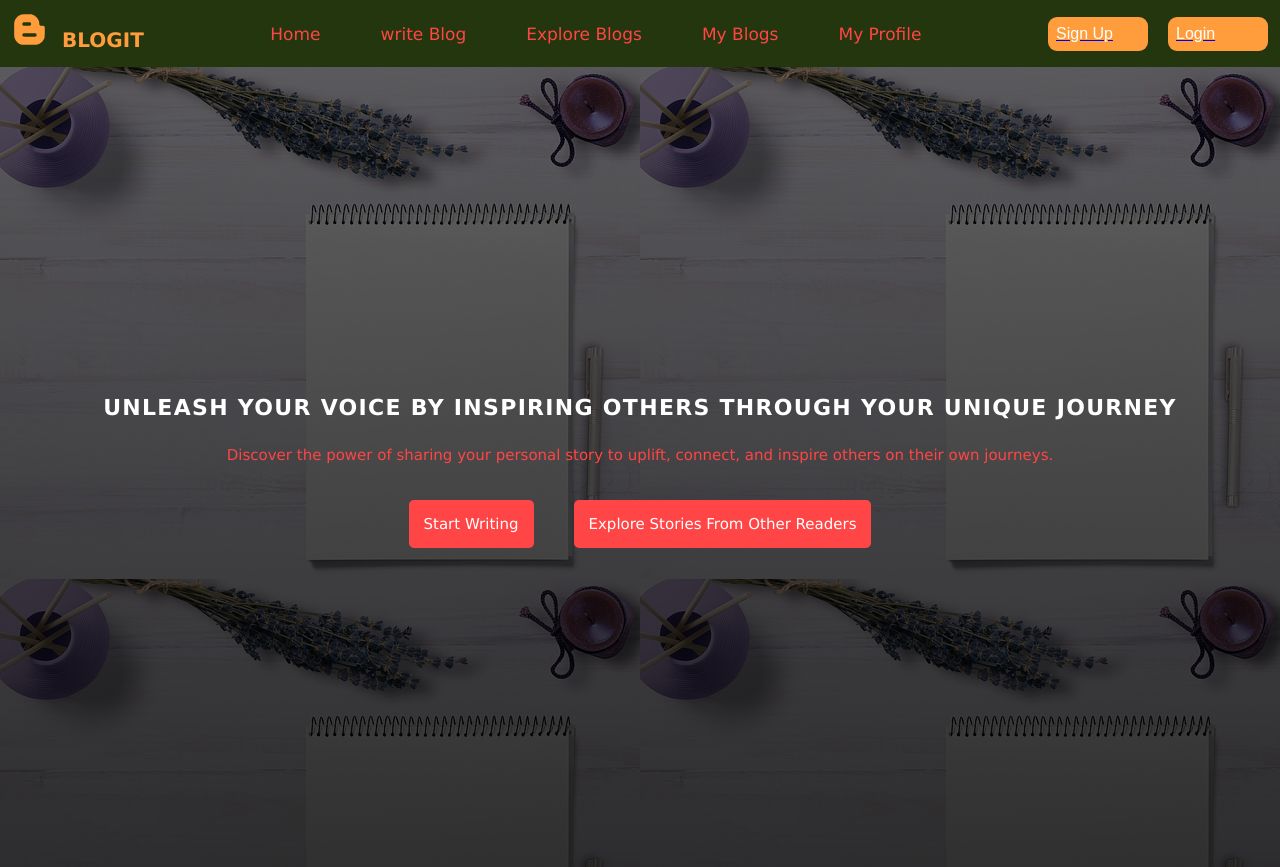
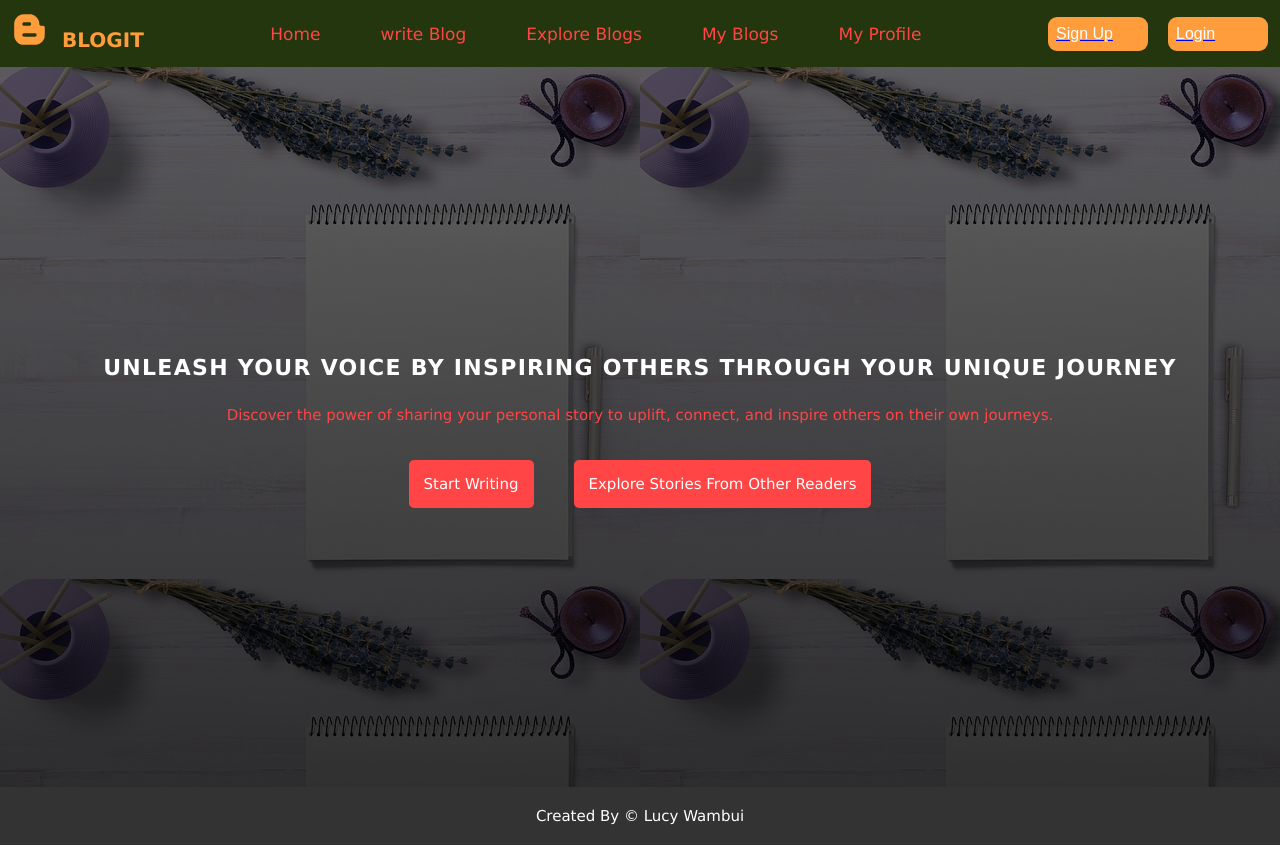
Before and after one commit to lwambon/BloggIt-website, a React (Vite) app in the folder client/: page / in a window 1280 px wide. After the commit the page ends 845 px from the top, so only its background shows below. Built offline with nearby package versions, Linux system fonts and the light colour scheme.

Commit message:
footer section

```diff
--- a/client/src/App.jsx
+++ b/client/src/App.jsx
@@ -10,6 +10,7 @@ import Profile from "./pages/MyProfile/Profile";
 import Login from "./component/Login/Login";
 import SignUp from "./component/SignUp/SignUp";
 import EditBlog from "./pages/EditBlog/EditBlog";
+import Footer from "./component/Footer/Footer";
 
 const client = new QueryClient();
 function App() {
@@ -27,6 +28,7 @@ function App() {
           <Route path="/signup" element={<SignUp />} />
           <Route path="/login" element={<Login />} />
         </Routes>
+        <Footer />
       </BrowserRouter>
     </QueryClientProvider>
   );
--- /dev/null
+++ b/client/src/component/Footer/Footer.css
@@ -0,0 +1,11 @@
+.footer-section {
+  background-color: #333;
+  padding: 2rem;
+}
+
+.footer-details {
+  text-align: center;
+  text-transform: capitalize;
+  color: var(--text-color);
+  font-size: 1.5rem;
+}
--- /dev/null
+++ b/client/src/component/Footer/Footer.jsx
@@ -0,0 +1,13 @@
+import "./Footer.css";
+
+function Footer() {
+  return (
+    <div>
+      <div className="footer-section">
+        <p className="footer-details">created by &copy; Lucy Wambui</p>
+      </div>
+    </div>
+  );
+}
+
+export default Footer;
--- a/client/src/component/Hero/Hero.css
+++ b/client/src/component/Hero/Hero.css
@@ -3,7 +3,7 @@
     url(../../assets/heros.jpg);
   background-position: cover;
   object-fit: cover;
-  height: 100vh;
+  height: 90vh;
   align-items: center;
   justify-content: center;
   display: flex;
```
